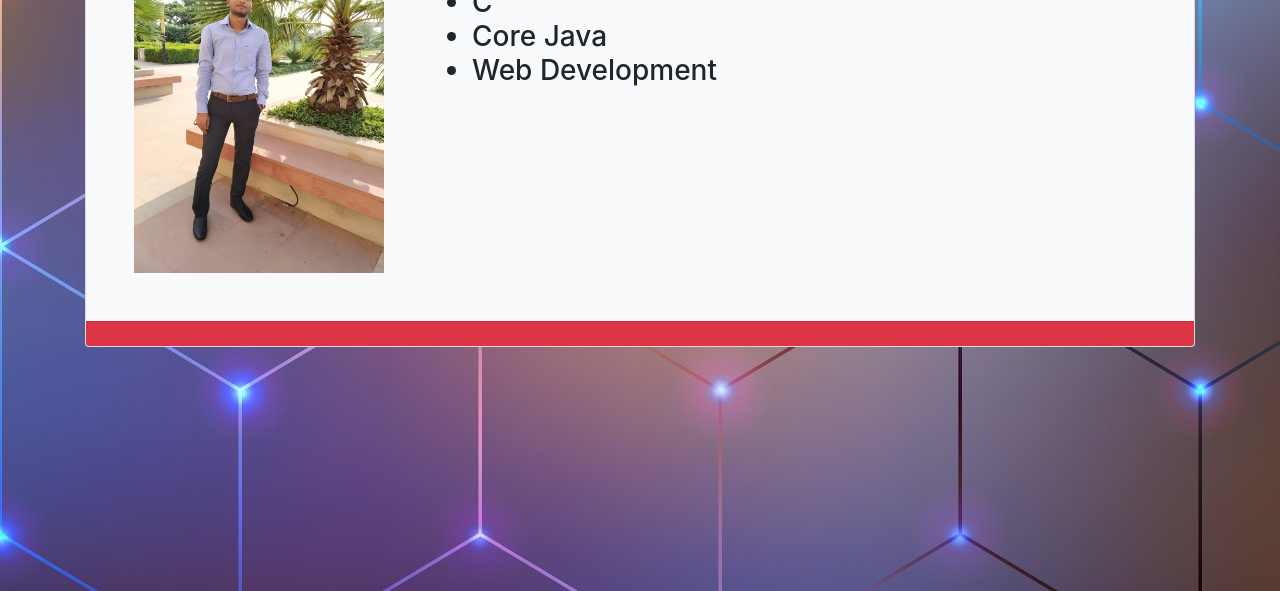
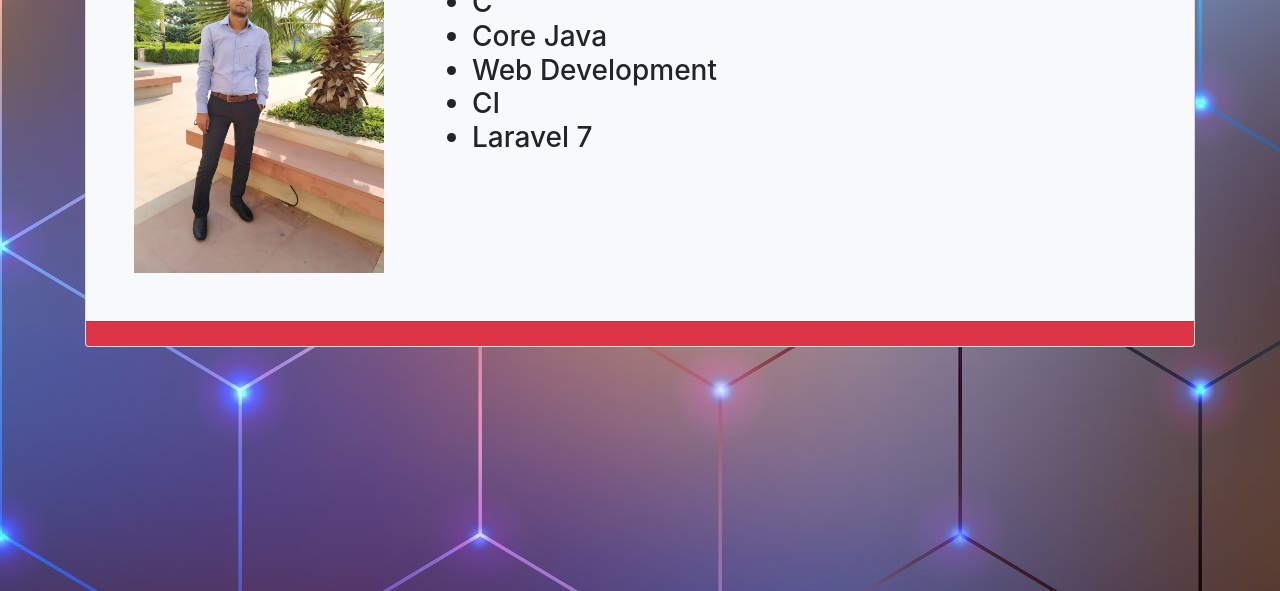
Before and after one commit to nitish7395/cv, a plain HTML site: page Skill.html in a window 1280 px wide. Shown: the part 209-800 px from the top of the page. Drawn offline with Linux system fonts and the light colour scheme.

Commit message:
Update Skill.html

```diff
--- a/Skill.html
+++ b/Skill.html
@@ -52,6 +52,8 @@
                                             <li>C</li>
                                             <li>Core Java</li>
                                             <li>Web Development</li>
+                                            <li>CI</li>
+                                            <li>Laravel 7</li>
                                         </ul>
                                         </h3>
                                     </div>
```
